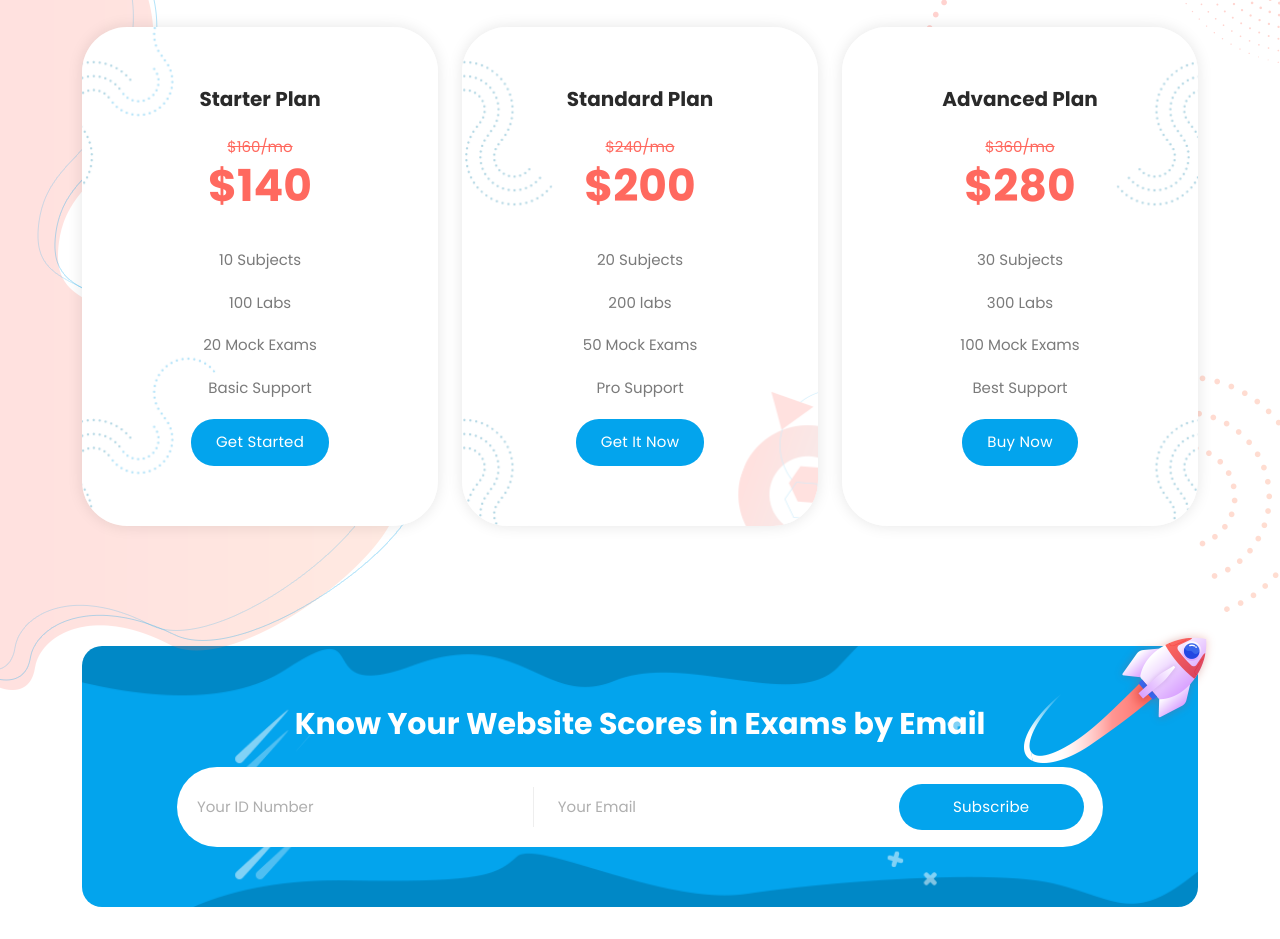
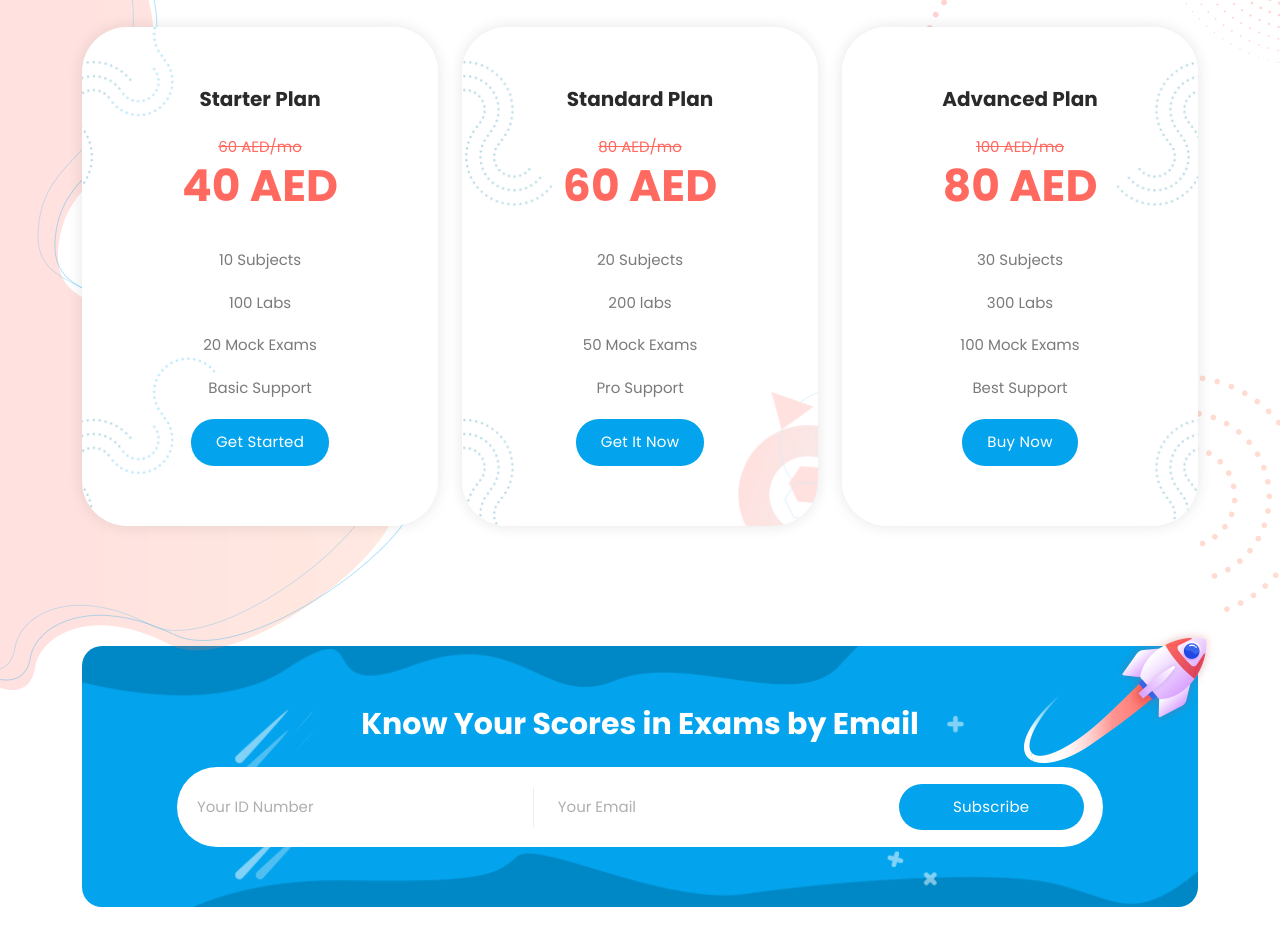
Before and after one commit to Saraans9/SmartPath, a plain HTML site: page index.html in a window 1280 px wide. Shown: the part 3360-4299 px from the top of the page. Drawn offline with Linux system fonts and the light colour scheme.

Commit message:
Update index.html

```diff
--- a/index.html
+++ b/index.html
@@ -281,7 +281,7 @@ https://templatemo.com/tm-565-onix-digital
       <div class="row">
         <div class="col-lg-6 offset-lg-3">
           <div class="section-heading">
-            <h2>Our SmartPath <em>Available</em> <span>for Clients</span></h2>
+            <h2>Our SmartPath <em>Available</em> <span>for Students</span></h2>
             <span>from every school level</span>
           </div>
         </div>
@@ -449,8 +449,8 @@ https://templatemo.com/tm-565-onix-digital
         <div class="col-lg-4">
           <div class="item first-item">
             <h4>Starter Plan</h4>
-            <em>$160/mo</em>
-            <span>$140</span>
+            <em>60 AED/mo</em>
+            <span>40 AED</span>
             <ul>
               <li>10 Subjects</li>
               <li>100 Labs</li>
@@ -465,8 +465,8 @@ https://templatemo.com/tm-565-onix-digital
         <div class="col-lg-4">
           <div class="item second-item">
             <h4>Standard Plan</h4>
-            <em>$240/mo</em>
-            <span>$200</span>
+            <em>80 AED/mo</em>
+            <span>60 AED</span>
             <ul>
               <li>20 Subjects</li>
               <li>200 labs</li>
@@ -481,8 +481,8 @@ https://templatemo.com/tm-565-onix-digital
         <div class="col-lg-4">
           <div class="item third-item">
             <h4>Advanced Plan</h4>
-            <em>$360/mo</em>
-            <span>$280</span>
+            <em>100 AED/mo</em>
+            <span>80 AED</span>
             <ul>
               <li>30 Subjects</li>
               <li>300 Labs</li>
@@ -505,7 +505,7 @@ https://templatemo.com/tm-565-onix-digital
           <div class="inner-content">
             <div class="row">
               <div class="col-lg-10 offset-lg-1">
-                <h2>Know Your Website Scores in Exams by Email</h2>
+                <h2>Know Your Scores in Exams by Email</h2>
                 <form id="subscribe" action="" method="get">
                   <input type="text" name="website" id="website" placeholder="Your ID Number" required="">
                   <input type="text" name="email" id="email" pattern="[^ @]*@[^ @]*" placeholder="Your Email" required="">
```
